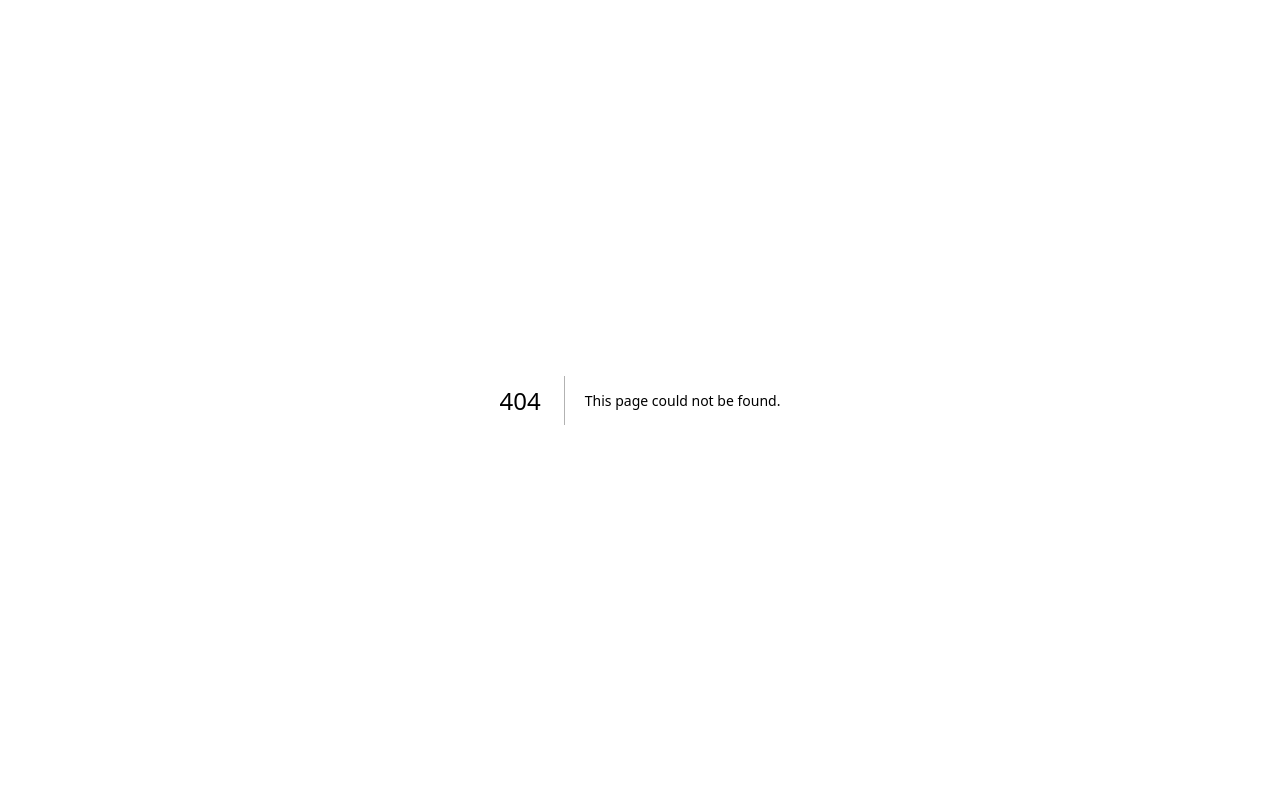
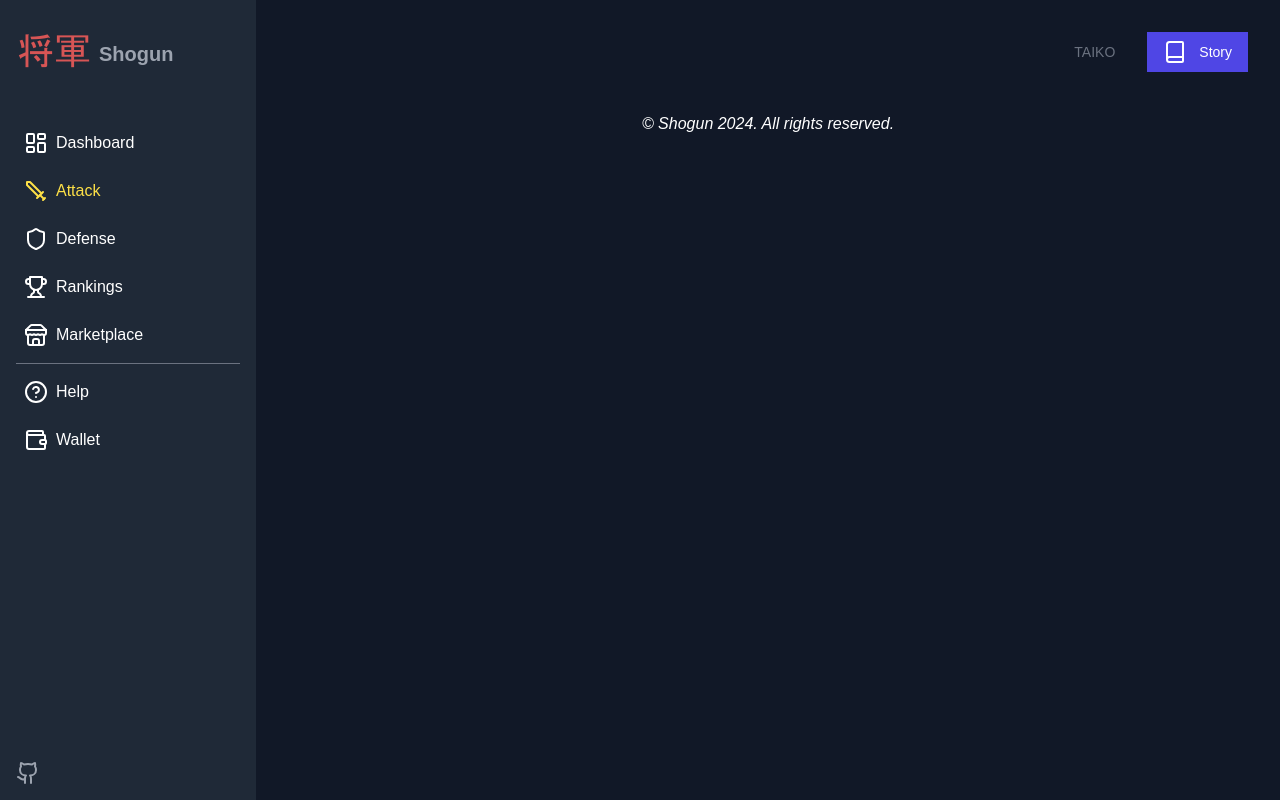
Before and after one commit to jsmaxi/taiko_shogun_game, a Next.js app in the folder nextjs/: page /attack in a window 1280 px wide. Before the commit this address had no page. Built offline with nearby package versions, Linux system fonts and the light colour scheme.

Commit message:
skeleton of game play

```diff
--- /dev/null
+++ b/nextjs/src/app/(game)/attack/page.tsx
@@ -0,0 +1,12 @@
+"use client";
+
+export default function Attack() {
+  return (
+    <>
+      <div className="text-center">
+        <div className="flex justify-center items-center"></div>
+      </div>
+      <hr />
+    </>
+  );
+}
--- /dev/null
+++ b/nextjs/src/app/(game)/dashboard/page.tsx
@@ -0,0 +1,12 @@
+"use client";
+
+export default function Dashboard() {
+  return (
+    <>
+      <div className="text-center">
+        <div className="flex justify-center items-center"></div>
+      </div>
+      <hr />
+    </>
+  );
+}
--- /dev/null
+++ b/nextjs/src/app/(game)/defense/page.tsx
@@ -0,0 +1,12 @@
+"use client";
+
+export default function Defense() {
+  return (
+    <>
+      <div className="text-center">
+        <div className="flex justify-center items-center"></div>
+      </div>
+      <hr />
+    </>
+  );
+}
--- /dev/null
+++ b/nextjs/src/app/(game)/help/page.tsx
@@ -0,0 +1,12 @@
+"use client";
+
+export default function Help() {
+  return (
+    <>
+      <div className="text-center">
+        <div className="flex justify-center items-center"></div>
+      </div>
+      <hr />
+    </>
+  );
+}
--- /dev/null
+++ b/nextjs/src/app/(game)/layout.tsx
@@ -0,0 +1,164 @@
+"use client";
+
+import type { ReactNode } from "react";
+import { useEffect, useState } from "react";
+import { Sword, Shield, Trophy, HelpCircle, Wallet, Store, LayoutDashboard, Github, Book, X } from "lucide-react";
+import Image from "next/image";
+import Link from "next/link";
+import { Button } from "@/components/ui/button";
+import { ScrollArea } from "@/components/ui/scroll-area";
+import logo from "../../../images/shogun_japan.png";
+
+import { usePathname } from "next/navigation";
+
+export default function GameLayout({ children }: { children: ReactNode }) {
+  const year = new Date().getFullYear();
+  const [route, setRoute] = useState("");
+  const pathname = usePathname();
+  const [isStoryOpen, setIsStoryOpen] = useState(false);
+
+  useEffect(() => {
+    setRoute(pathname);
+  }, [pathname]);
+
+  return (
+    <>
+      <div className="flex h-screen bg-gray-900 text-white font-sans">
+        <aside className="w-64 bg-gray-800 p-4 relative">
+          <Link href="/">
+            <div className="flex items-center mb-8">
+              <Image src={logo} width={75} height={75} quality={100} alt="Shogun logo" className="mr-2" />
+              <h1 className="text-xl font-bold text-gray-400 hover:text-white">Shogun</h1>
+            </div>
+          </Link>
+          <nav>
+            <ul className="space-y-2">
+              <li>
+                <Link
+                  href="/dashboard"
+                  className={`flex items-center p-2 rounded hover:bg-gray-700 ${route === "/dashboard" ? "text-yellow-300" : ""}`}
+                >
+                  <LayoutDashboard className="mr-2" />
+                  Dashboard
+                </Link>
+              </li>
+              <li>
+                <Link
+                  href="/attack"
+                  className={`flex items-center p-2 rounded hover:bg-gray-700 ${route === "/attack" ? "text-yellow-300" : ""}`}
+                >
+                  <Sword className="mr-2" />
+                  Attack
+                </Link>
+              </li>
+              <li>
+                <Link
+                  href="/defense"
+                  className={`flex items-center p-2 rounded hover:bg-gray-700 ${route === "/defense" ? "text-yellow-300" : ""}`}
+                >
+                  <Shield className="mr-2" />
+                  Defense
+                </Link>
+              </li>
+              <li>
+                <Link
+                  href="/rankings"
+                  className={`flex items-center p-2 rounded hover:bg-gray-700 ${route === "/rankings" ? "text-yellow-300" : ""}`}
+                >
+                  <Trophy className="mr-2" />
+                  Rankings
+                </Link>
+              </li>
+              <li>
+                <Link
+                  href="/marketplace"
+                  className={`flex items-center p-2 rounded hover:bg-gray-700 ${route === "/marketplace" ? "text-yellow-300" : ""}`}
+                >
+                  <Store className="mr-2" />
+                  Marketplace
+                </Link>
+              </li>
+              <hr className="text-gray-500" />
+              <li>
+                <Link
+                  href="/help"
+                  className={`flex items-center p-2 rounded hover:bg-gray-700 ${route === "/help" ? "text-yellow-300" : ""}`}
+                >
+                  <HelpCircle className="mr-2" />
+                  Help
+                </Link>
+              </li>
+              <li>
+                <Link
+                  href="/wallet"
+                  className={`flex items-center p-2 rounded hover:bg-gray-700 ${route === "/wallet" ? "text-yellow-300" : ""}`}
+                >
+                  <Wallet className="mr-2" />
+                  Wallet
+                </Link>
+              </li>
+            </ul>
+          </nav>
+          <Link className="social-link absolute" href="https://github.com/" target="_blank">
+            <Github className="text-gray-400 hover:text-white" />
+          </Link>
+        </aside>
+
+        <main className="flex-1 p-8">
+          <header className="flex justify-end items-center space-x-8">
+            <span className="text-sm text-gray-500" title="Network">
+              TAIKO
+            </span>
+            <Button onClick={() => setIsStoryOpen(true)} className="bg-indigo-600 hover:bg-indigo-700 rounded-md">
+              <Book className="mr-2" />
+              Story
+            </Button>
+          </header>
+
+          <footer className="flex items-center justify-center px-4 py-2 mt-8 max-w-screen-xl mx-auto w-full flex-wrap">
+            <p>
+              <i>© Shogun {year}. All rights reserved.</i>
+            </p>
+          </footer>
+        </main>
+
+        {isStoryOpen && (
+          <aside className="fixed inset-y-0 right-0 w-96 bg-gray-800 p-6 overflow-hidden shadow-lg transform transition-transform duration-300 ease-in-out animate-fade-in">
+            <div className="flex justify-between items-center mb-4">
+              <h2 className="text-2xl font-bold">Game Story</h2>
+              <Button onClick={() => setIsStoryOpen(false)} variant="ghost" size="icon">
+                <X className="h-6 w-6" />
+                <span className="sr-only">Close</span>
+              </Button>
+            </div>
+            <ScrollArea className="h-full">
+              <div className="space-y-4">
+                <p>
+                  In the tumultuous era of feudal Japan, you rise as a powerful samurai, seeking to unify the land under
+                  your rule. As chaos engulfs the nation, rival clans vie for supremacy, each hoping to conquer the
+                  Castle, claim the title of Shogun and bring order to the realm.
+                </p>
+                <p>
+                  Your journey begins with joining the game as a General and mobilizing the army under your command.
+                  With each turn, you'll face critical decisions that will shape the fate of your army and the future of
+                  Japan.
+                </p>
+                <p>
+                  But beware, for as your influence spreads, so too does the threat of betrayal. Keep a watchful eye on
+                  your allies and enemies alike, for in the world of Shogun, today's friend may become tomorrow's foe.
+                </p>
+                <p>
+                  Weather the storms of war, navigate difficult conditions, and prove your worth on the battlefield. Can
+                  you outmaneuver your rivals, and rise to become the ultimate ruler of Japan? The path to becoming
+                  Shogun is fraught with peril, but for those with the courage and wisdom to seize it, eternal glory
+                  awaits.
+                </p>
+                <p>Your legend begins now. The fate of Japan is in your hands, General!</p>
+              </div>
+            </ScrollArea>
+          </aside>
+        )}
+      </div>
+    </>
+  );
+}
--- /dev/null
+++ b/nextjs/src/app/(game)/marketplace/page.tsx
@@ -0,0 +1,12 @@
+"use client";
+
+export default function Marketplace() {
+  return (
+    <>
+      <div className="text-center">
+        <div className="flex justify-center items-center"></div>
+      </div>
+      <hr />
+    </>
+  );
+}
--- /dev/null
+++ b/nextjs/src/app/(game)/rankings/page.tsx
@@ -0,0 +1,12 @@
+"use client";
+
+export default function Rankings() {
+  return (
+    <>
+      <div className="text-center">
+        <div className="flex justify-center items-center"></div>
+      </div>
+      <hr />
+    </>
+  );
+}
--- /dev/null
+++ b/nextjs/src/app/(game)/wallet/page.tsx
@@ -0,0 +1,12 @@
+"use client";
+
+export default function Wallet() {
+  return (
+    <>
+      <div className="text-center">
+        <div className="flex justify-center items-center"></div>
+      </div>
+      <hr />
+    </>
+  );
+}
```
